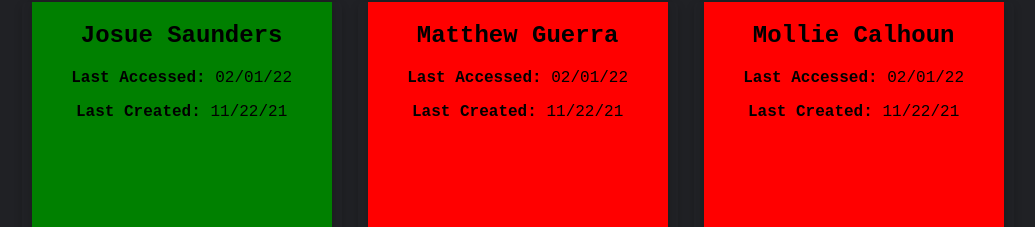
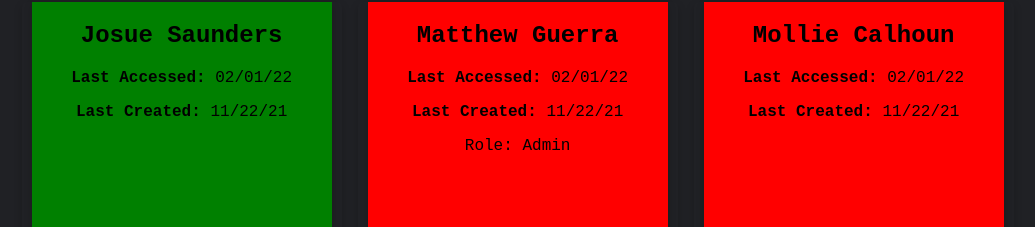
Before and after one commit to rkenney4/seniorproj, a Vue app: page /user-management in a window 1280 px wide. Shown: the part 1052-1279 px from the top of the page, without its empty margins (227-1262 px from the left). Built offline with nearby package versions, Linux system fonts and the light colour scheme; no server answers.

Commit message:
Added the roles

```diff
--- a/src/views/UserManagement.vue
+++ b/src/views/UserManagement.vue
@@ -34,6 +34,7 @@
                     <div class="flip-card-back">
                        <p>Email: jfrye@hotmail.com</p>
                        <p>Password: jay#123</p>
+                        <p>Role: Admin</p>
                     </div>
                 </div>
             </div>
@@ -47,6 +48,7 @@
                     <div class="flip-card-back">
                          <p>Email: kmoses235@yahoo.com</p>
                          <p>Password: kaileyMoses243</p>
+                          <p>Role: Admin</p>
                     </div>
                 </div>
             </div>
@@ -56,10 +58,12 @@
                         <h2><b>Lyric Adkins</b></h2>
                         <p><b>Last Accessed: </b>02/06/22</p>
                         <p><b>Last Created: </b>08/08/21</p>
+
                     </div>
                     <div class="flip-card-back">
                          <p>Email: lyric@gmail.com</p>
                          <p>Password: lyric#6687</p>
+                          <p>Role: Admin</p>
                     </div>
                 </div>
             </div>
@@ -73,6 +77,7 @@
                     <div class="flip-card-back">
                          <p>Email: atticus123@oakland.edu</p>
                          <p>Password: atk$456</p>
+                          <p>Role: Admin</p>
                     </div>
                 </div>
             </div>
@@ -86,6 +91,7 @@
                     <div class="flip-card-back">
                          <p>Email: jairo345@gmail.com</p>
                          <p>Password: lyric#6687</p>
+                          <p>Role: Admin</p>
                     </div>
                 </div>
             </div>
@@ -99,6 +105,7 @@
                     <div class="flip-card-back">
                         <p>Email: zaniyah360@gmail.com</p>
                         <p>Password: zaniyah#6687</p>
+                         <p>Role: Admin</p>
                     </div>
                 </div>
             </div>
@@ -112,6 +119,7 @@
                     <div class="flip-card-back">
                          <p>Email: jairo345@gmail.com</p>
                          <p>Password: lyric#6687</p>
+                          <p>Role: Admin</p>
                     </div>
                 </div>
             </div>
@@ -121,10 +129,12 @@
                         <h2><b>Austin Gilmore</b></h2>
                         <p><b>Last Accessed: </b>02/01/22</p>
                         <p><b>Last Created: </b>11/22/21</p>
+
                     </div>
                     <div class="flip-card-back">
                         <p>Email: austin345@gmail.com</p>
                          <p>Password: austin#6687</p>
+                          <p>Role: Admin</p>
                     </div>
                 </div>
             </div>
@@ -138,6 +148,7 @@
                     <div class="flip-card-back">
                         <p>Email: mrogers@yahoo.com</p>
                         <p>Password: rogers#300</p>
+                         <p>Role: Admin</p>
                     </div>
                 </div>
             </div>
@@ -151,6 +162,7 @@
                     <div class="flip-card-back">
                         <p>Email: saunders345@gmail.com</p>
                          <p>Password: saunder#6687</p>
+                          <p>Role: Admin</p>
                     </div>
                 </div>
             </div>
@@ -160,10 +172,12 @@
                         <h2><b>Matthew Guerra</b></h2>
                         <p><b>Last Accessed: </b>02/01/22</p>
                         <p><b>Last Created: </b>11/22/21</p>
+                         <p>Role: Admin</p>
                     </div>
                     <div class="flip-card-back">
                         <p>Email: matt348@gmail.com</p>
                          <p>Password: matthew#6687</p>
+                          <p>Role: Admin</p>
                     </div>
                 </div>
             </div>
@@ -177,6 +191,7 @@
                     <div class="flip-card-back">
                         <p>Email: mollie345@gmail.com</p>
                          <p>Password: mollie#6687</p>
+                         <p>Role: Admin</p>
                     </div>
                 </div>
             </div>
```
